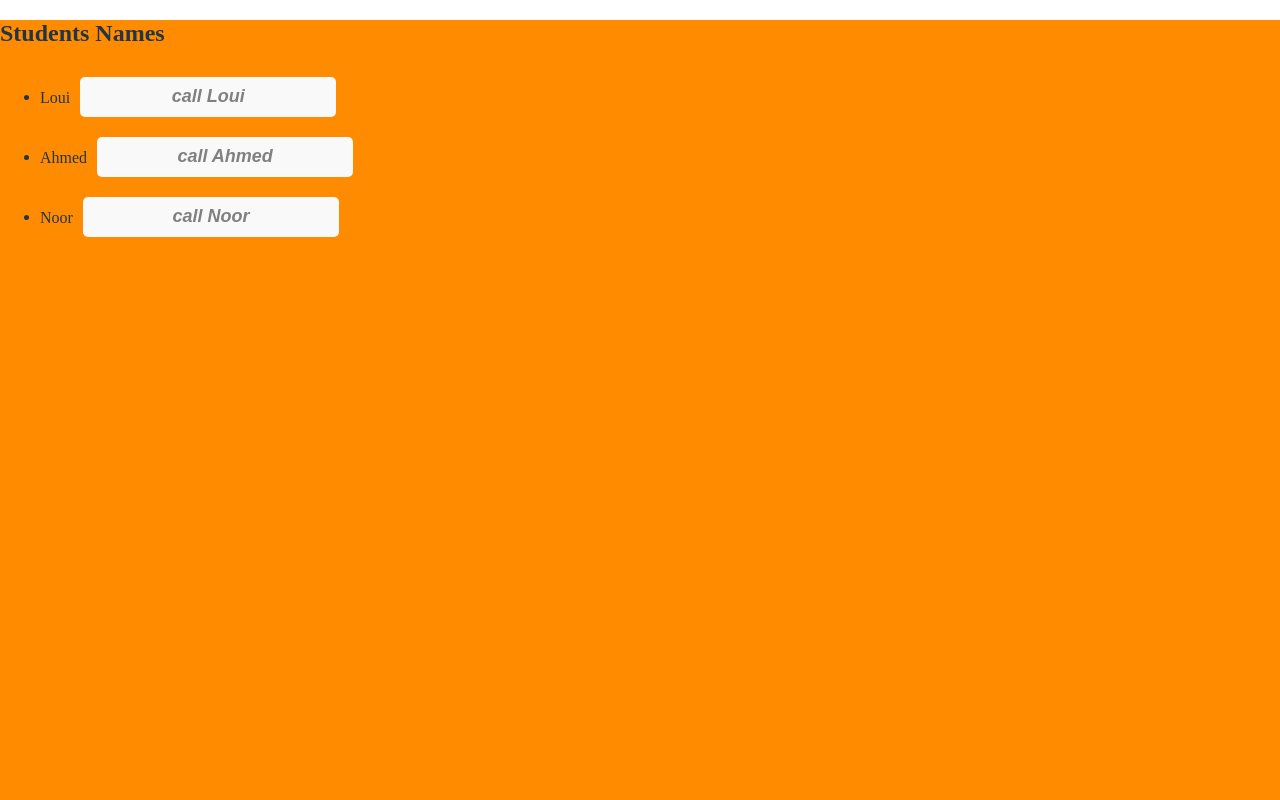
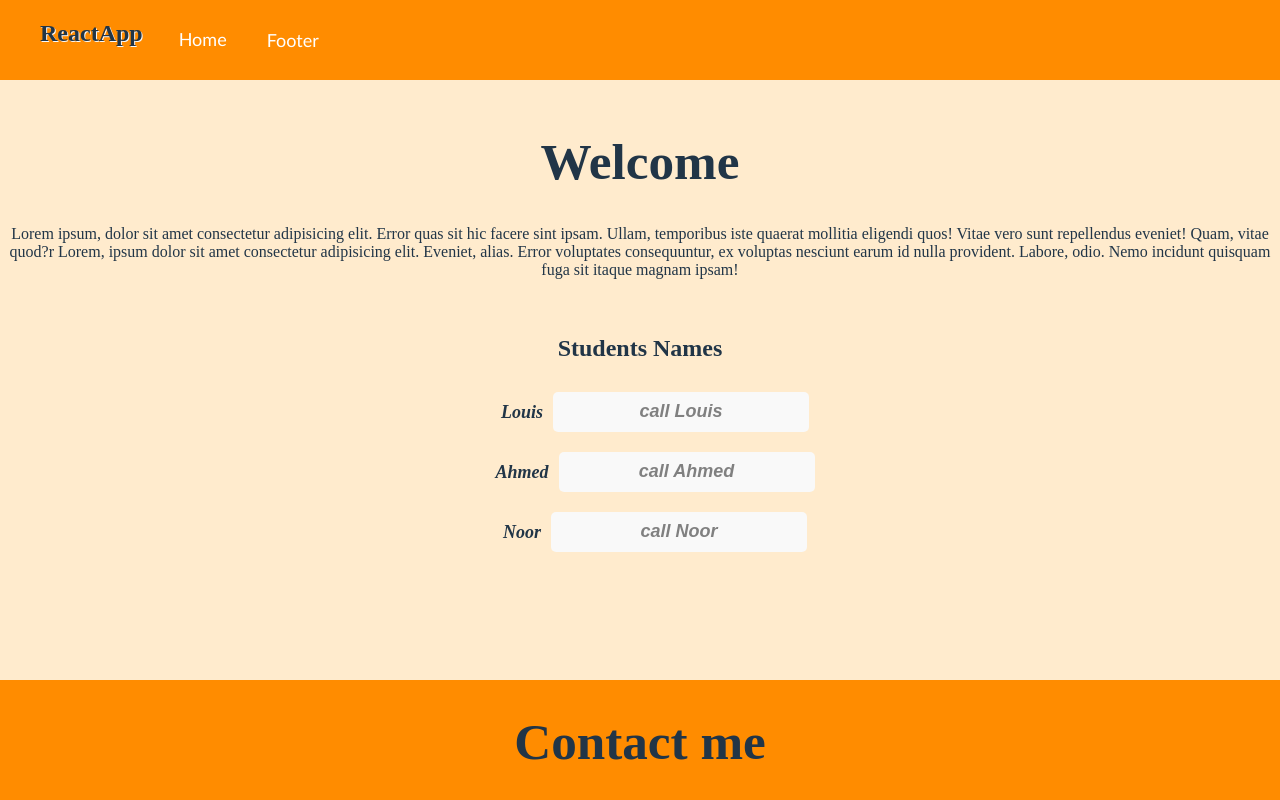
Before and after one commit to yasminm97/react-week-1, a React (Create React App) app: page / in a window 1280 px wide. Shown: the top 800 px of the page. Built offline with nearby package versions, Linux system fonts and the light colour scheme.

Commit message:
upload the class tasks

```diff
--- a/src/App.jsx
+++ b/src/App.jsx
@@ -1,9 +1,13 @@
+import Nav from "./components/Nav"
+import Home from "./components/Home"
+import Footer from "./components/Footer"
 
-import DisplayBtn from "./Display";
 function App() {
   return (
     <div>
-      <DisplayBtn/>
+      <Nav />
+      <Home />
+      <Footer />
     </div>
   );
 }
--- a/src/Display.jsx
+++ /dev/null
@@ -1,19 +0,0 @@
-const DisplayBtn = () => {
-    const names = ["Loui","Ahmed","Noor"]
-    const show = (name) => {
-      alert(name + " is calling");
-    }
-    return (
-        <div>
-        <h2>Students Names</h2>
-        <ul>
-        {names.map((name) => (
-          <li>{name}<button onClick={() => show(name)}>call {name}</button></li>
-
-        ))}
-        </ul>
-        </div>
-    );
-  }
-
-export default DisplayBtn
--- a/src/components/Footer.jsx
+++ b/src/components/Footer.jsx
@@ -1,7 +1,7 @@
 const Footer = () => {
 
   return (
-    <div>
+    <div className="footer">
         <h1>Contact me</h1>
     <form>
         <input type="text" placeholder="name" />
--- a/src/components/Home.jsx
+++ b/src/components/Home.jsx
@@ -1,8 +1,10 @@
+import StudentsList from "./StudentsList"
 const Home = () => {
     return (
         <div className="home">
         <h1>Welcome</h1>
         <p>Lorem ipsum, dolor sit amet consectetur adipisicing elit. Error quas sit hic facere sint ipsam. Ullam, temporibus iste quaerat mollitia eligendi quos! Vitae vero sunt repellendus eveniet! Quam, vitae quod?r Lorem, ipsum dolor sit amet consectetur adipisicing elit. Eveniet, alias. Error voluptates consequuntur, ex voluptas nesciunt earum id nulla provident. Labore, odio. Nemo incidunt quisquam fuga sit itaque magnam ipsam!</p>
+    <StudentsList />
     </div>
     );
   };
--- a/src/components/Nav.jsx
+++ b/src/components/Nav.jsx
@@ -1,8 +1,8 @@
 const Nav = () => {
     return(
         <div className="nav">
+            <ul>
             <h2>ReactApp</h2>
-            <ul>
                 <li><a>Home</a></li>
                 <li><a>Footer</a></li>
             </ul>
--- /dev/null
+++ b/src/components/StudentsList.jsx
@@ -0,0 +1,19 @@
+const StudentsList = () => {
+    const names = ["Louis","Ahmed","Noor"]
+    const show = (name) => {
+      alert(name + " is calling");
+    }
+    return (
+        <div className="StudentsList">
+        <h2>Students Names</h2>
+        <ul>
+        {names.map((name) => (
+          <li key={name}>
+            <label>{name}</label><button onClick={() => show(name)}>call {name}</button></li>
+        ))}
+        </ul>
+        </div>
+    );
+  }
+
+export default StudentsList
--- a/src/index.css
+++ b/src/index.css
@@ -1,11 +1,3 @@
-a {
-  font-weight: 500;
-  color: #646cff;
-  text-decoration: inherit;
-}
-a:hover {
-  color: #535bf2;
-}
 
 body {
   margin: 0;
@@ -19,13 +11,71 @@ h1 {
   line-height: 1.1;
 }
 
+.nav{
+  width: 100%;
+  height: 10vh;
+  background-color: darkorange;
+  margin: auto;
+}
+.nav ul{
+  list-style-type: none;
+  margin: auto;
+}
+.nav h2{
+  float: left;
+  margin-right: 20px;
+  text-shadow: 1px 1px #f9f9f9;
+}
+.nav ul li{
+  float: left;
+  margin-right: 0.5em;
+}
+
+li a {
+  display: block;
+  color: white;
+  font-size: large;
+  font-family: 'Gill Sans', 'Gill Sans MT', Calibri, 'Trebuchet MS', sans-serif;
+  text-align: center;
+  padding: 35% 16px;
+  text-decoration: none;
+  justify-content: space-around;
+}
+
+li a:hover {
+  border-right:1px solid #fff;
+  color: #f9f9f9;
+}
+.home{
+  height: 70vh;
+  width: 100vw;
+  padding: 20px 0px;
+  background-color: blanchedalmond;
+  text-align: center;
+}
+.home p{
+  text-align: center;
+}
+.StudentsList {
+  width: 50%;
+  margin:auto;
+  text-align: center;
+  padding: 20px;
+}
+.StudentsList ul{
+  list-style: none;
+  font-weight: bold;
+  font-style: italic;
+  font-size: large;
+}
+.footer h1{
+  text-align: center;
+}
 form{
-  justify-content: center;
-  align-items: center;
-  text-align: center;
   margin: auto;
   padding: auto;
   width: 75vw;
+  padding: 40px;
 }
 input ,button{
   width:20vw;
@@ -35,6 +85,9 @@ input ,button{
   padding: 8px;
   border: none;
   border-radius: 5px;
+}
+form button,input{
+width: 100%;
 }
 button{
   height: 40px;
@@ -48,35 +101,6 @@ button:hover{
   background-color: transparent;
   color: #fff;
 }
-.about, .services{
-  width: 100%;
-  margin-top: 40px;
-}
-.about p, .services p{
-text-align: left;
-}
-
-.main, .child{
-  color: #1a1a1a;
-  text-align: center;
-  font-size: large;
-  font-weight: bold;
-  background-color: blanchedalmond;
-  cursor: pointer;
-}
-.main img, .child img{
-  display: none;
-  margin: auto;
-}
-.child{
-  background-color: cadetblue;
-}
-.Counter {
-  width: 100%;
-  height: 40px;
-  background-color: cornsilk;
-  margin: auto;
-}
 @media (prefers-color-scheme: light) {
   :root {
     color: #213547;
@@ -89,22 +113,3 @@ text-align: left;
     background-color: #f9f9f9;
   }
 }
-
-.nav ul{
-  list-style-type: none;
-  margin: 0;
-  padding: 0;
-}
-.nav ul li{
-  display: inline;
-  padding: 0px 10px;
-}
-.home{
-  height: 70vh;
-  width: 100vw;
-  background-color: blanchedalmond;
-  text-align: center;
-}
-.home p{
-  text-align: center;
-}
```
Also changed, not shown: src/StudentsList.jsx (deleted, +0 -15 lines), src/components/Counter.jsx (deleted, +0 -12 lines).
